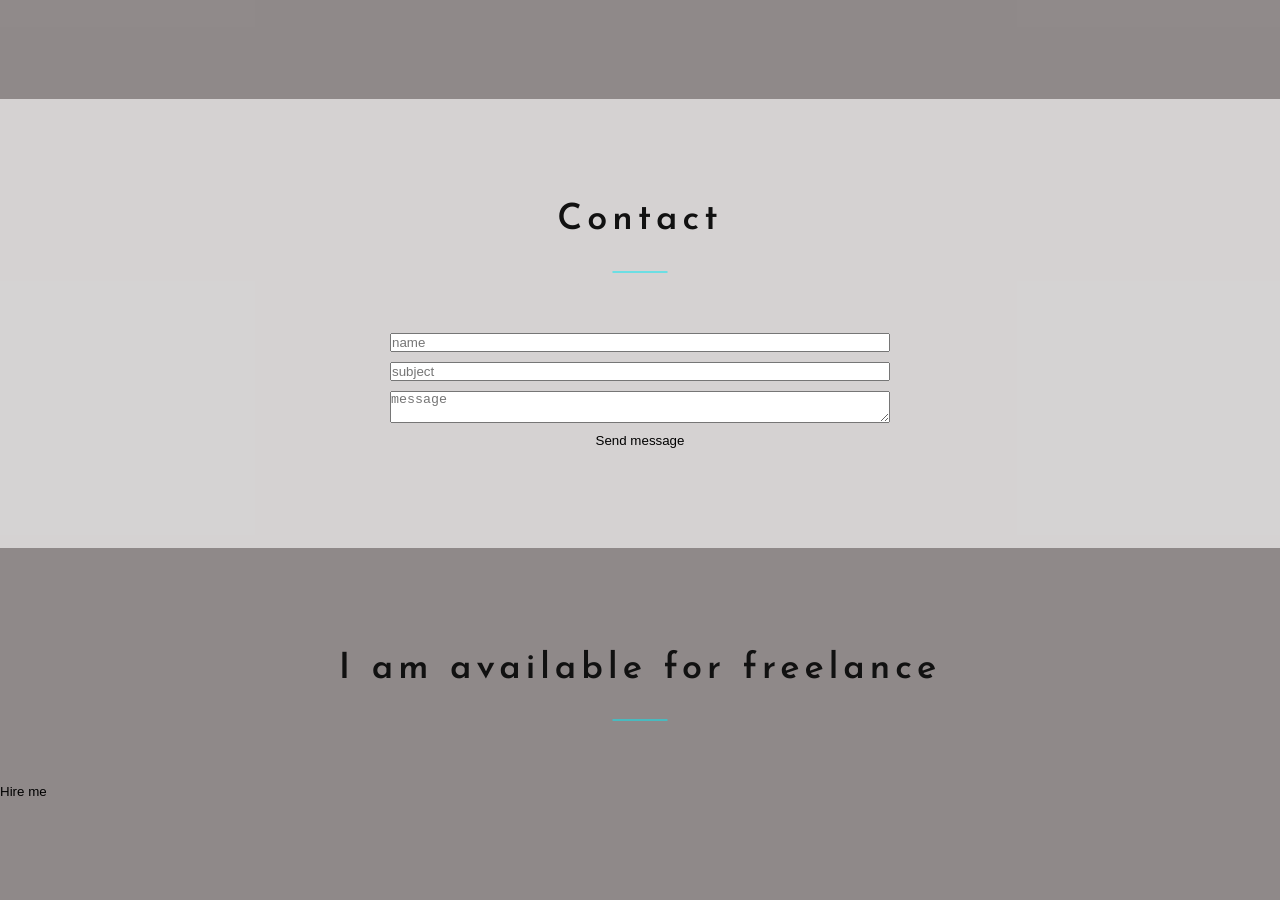
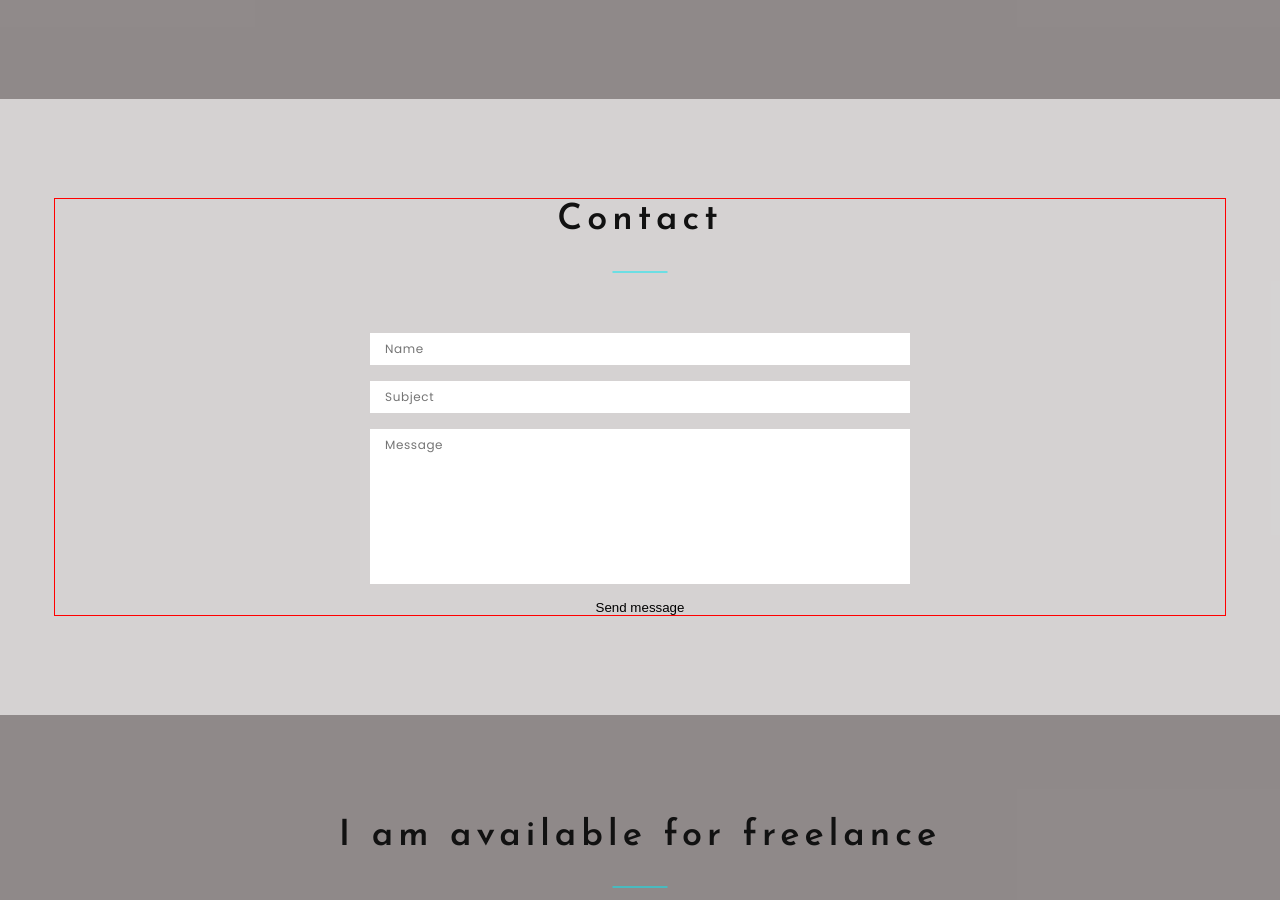
Before and after one commit to VitaMirosh/portfolio-start-project-vite-main, a React (Vite) app: page / in a window 1280 px wide. Shown: the part 2006-2906 px from the top of the page. Built offline with nearby package versions, Linux system fonts and the light colour scheme.

Commit message:
decorate and fix section contacts

```diff
--- a/src/layout/sections/contacts/Contacts.tsx
+++ b/src/layout/sections/contacts/Contacts.tsx
@@ -1,10 +1,13 @@
 import styled from "styled-components";
 import {SectionTitle} from "../../../components/SectionTitle.tsx";
 import {Button} from "../../../components/Button.tsx";
+import {Container} from "../../../components/Container.ts";
+import {theme} from "../../../styles/Theme.ts";
 
 export const Contact = () => {
   return (
     <StyledContact>
+      <Container>
         <SectionTitle>Contact</SectionTitle>
         <StyledForm>
           <Field placeholder={"name"}/>
@@ -12,23 +15,50 @@
           <Field placeholder={"message"} as={"textarea"}/>
           <Button type={"submit"}>Send message</Button>
         </StyledForm>
+      </Container>
+
     </StyledContact>
   );
 };
 
 const StyledContact = styled.section`
-    min-height: 50vh;
-    background-color: #fbffd8;
+
 `
 const StyledForm = styled.form`
-    max-width: 500px;
+    max-width: 540px;
     width: 100%;
     display: flex;
     flex-direction: column;
-    gap: 10px;
+    align-items: center;
+    gap: 16px;
     margin: 0 auto;
+
+   & textarea{
+        resize: none;
+        height: 155px;
+    }
+
 
 `
 const Field = styled.input`
+    width: 100%;
+    background-color:${theme.colors.highlight} ;
+    border:none;
+    padding: 7px 15px;
+
+    font-family: "Poppins", sans-serif;
+    font-weight: 400;
+    font-size: 12px;
+    letter-spacing: 0.05em;
+    color: ${theme.colors.font};
+
+    &::placeholder {
+        color: ${theme.colors.placeholderColor};
+        text-transform: capitalize;
+
+    }
+ &:focus-visible{
+     outline:1px solid ${theme.colors.accent};
+ }
 
 `
```
Lines whose indentation alone changed are shown as unchanged.
